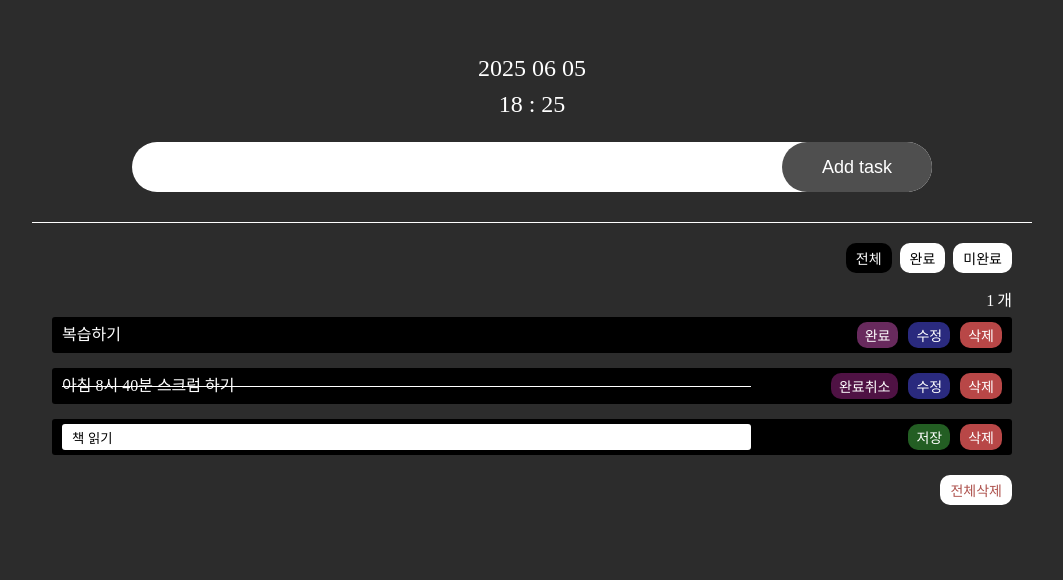
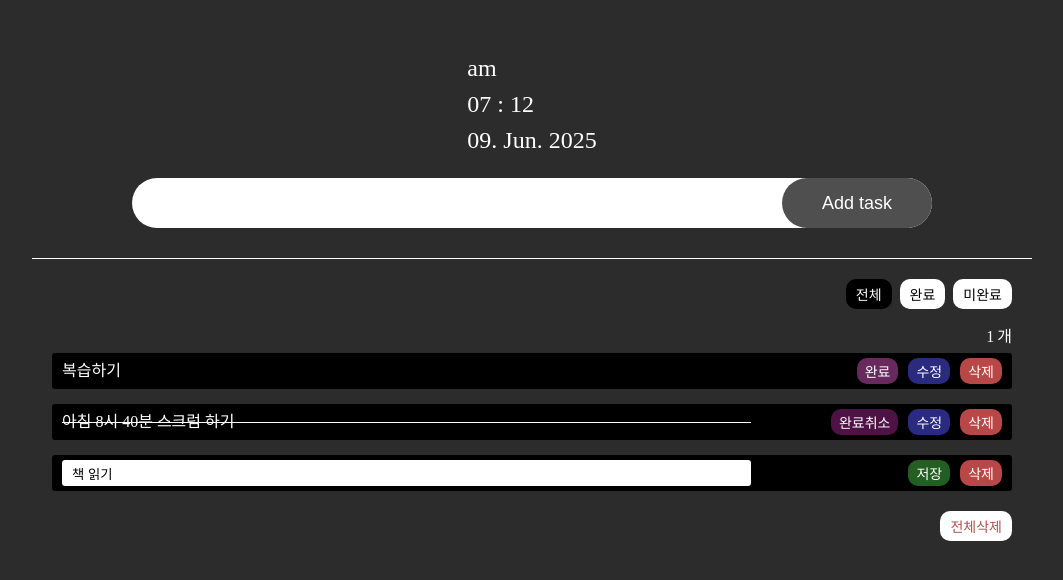
Before and after one commit to choiseeun84/To-Do-List_Team1, a website built with Vite: page index.html in a window 1280 px wide. Shown: the whole page, without its empty margins (108-1171 px from the left). Built offline with nearby package versions, Linux system fonts and the light colour scheme.

Commit message:
feat : 날짜, 시간 추가

```diff
--- a/index.html
+++ b/index.html
@@ -6,16 +6,24 @@
     <title>To-Do_List</title>
     <link rel="stylesheet" href="./style/style.css" />
     <link rel="stylesheet" href="./style/resset.css" />
+    <link rel="style" href="./style//time.css" />
     <script src="./filter.js" defer></script>
     <script src="main.js" defer></script>
     <script src="./script.js" defer></script>
+    <script src="./time.js" defer></script>
     <link rel="icon" href="data:," />
   </head>
   <body>
     <main class="main fcc">
       <section class="top fcc">
-        <div class="date">2025 06 05</div>
-        <div class="time">18 : 25</div>
+        <div class="clock">
+          <div id="ampm">am</div>
+          <div class="time">
+            <span id="hour">00</span> :
+            <span id="minute">00</span>
+          </div>
+          <div id="date">01. Jan. 2025</div>
+        </div>
       </section>
       <section class="todobox">
         <form class="todoForm flex_box">
--- /dev/null
+++ b/style/time.css
@@ -0,0 +1,22 @@
+.clock {
+  display: flex;
+  text-align: center;
+  background: #1e4e2d;
+  color: white;
+  font-family: "Comic Sans MS", cursive, sans-serif;
+}
+
+#ampm {
+  font-size: 2rem;
+  margin-bottom: 0.2em;
+}
+
+.time {
+  font-size: 5rem;
+  font-weight: bold;
+}
+
+#date {
+  font-size: 1.8rem;
+  margin-top: 0.5em;
+}
--- /dev/null
+++ b/time.js
@@ -0,0 +1,26 @@
+function updateClock() {
+  const now = new Date();
+
+  // 시간 처리
+  let hours = now.getHours();
+  const minutes = now.getMinutes();
+  const ampm = hours >= 12 ? "pm" : "am";
+  hours = hours % 12 || 12;
+
+  document.getElementById("ampm").textContent = ampm;
+  document.getElementById("hour").textContent = String(hours).padStart(2, "0");
+  document.getElementById("minute").textContent = String(minutes).padStart(
+    2,
+    "0"
+  );
+
+  // 날짜 처리
+  const day = String(now.getDate()).padStart(2, "0");
+  const month = now.toLocaleString("en-US", { month: "short" });
+  const year = now.getFullYear();
+
+  document.getElementById("date").textContent = `${day}. ${month}. ${year}`;
+}
+
+setInterval(updateClock, 1000);
+updateClock();
```
